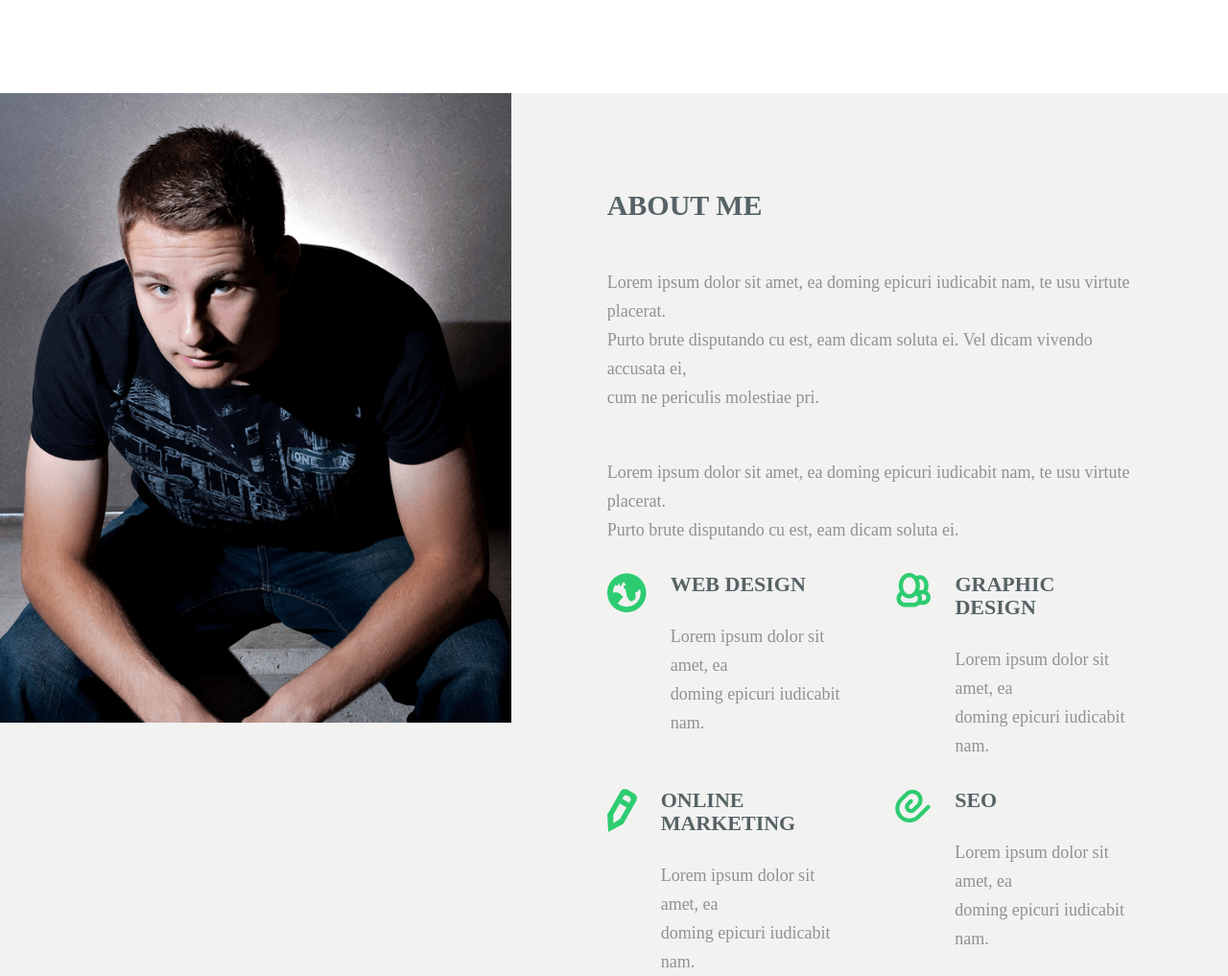
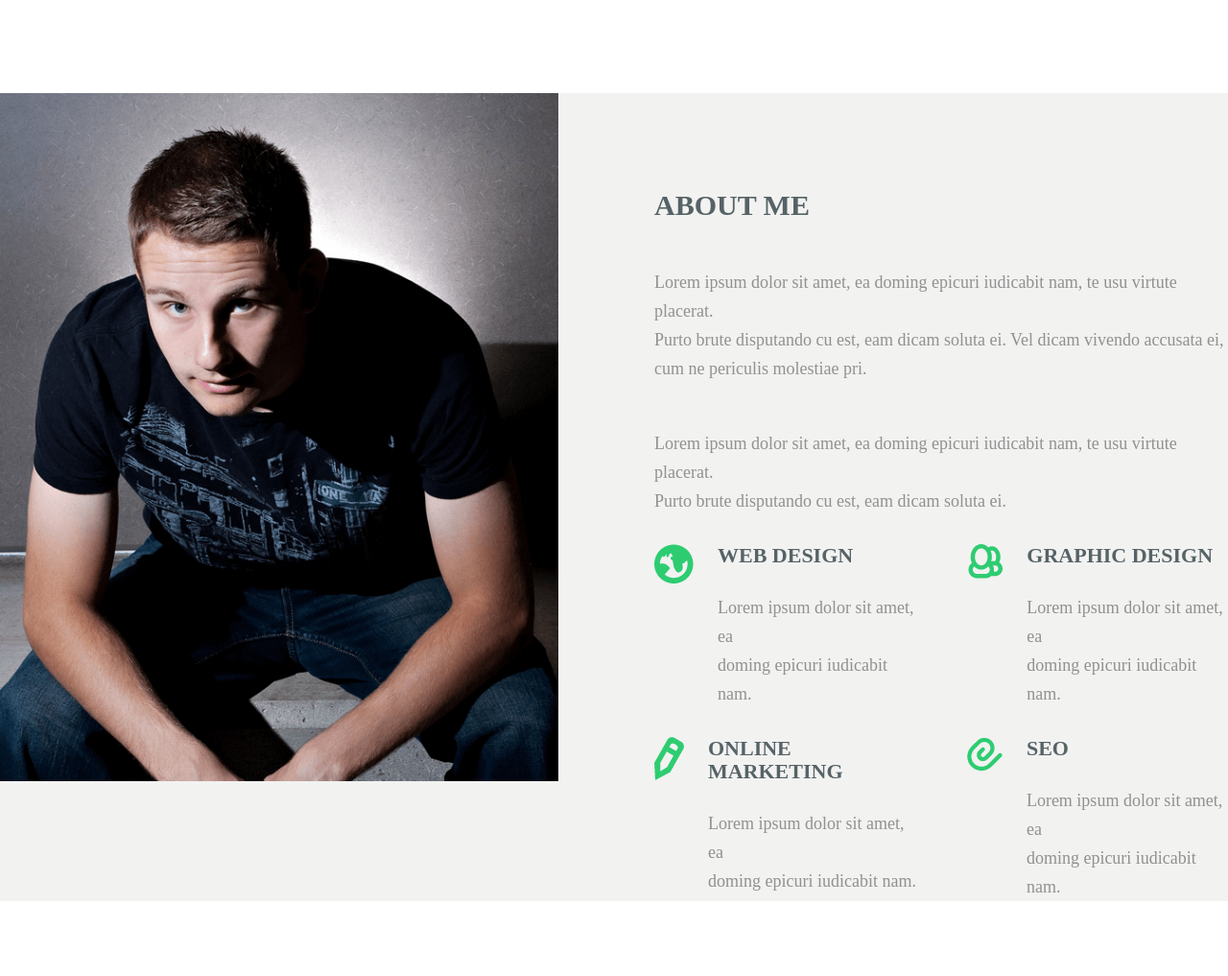
Before and after one commit to vladost99/vladost99.github.io, a plain HTML site: page Course2020/Homework/Finally/index.html in a window 1280 px wide. Shown: the part 1351-2368 px from the top of the page at 96% size. After the commit the page ends 2290 px from the top, so only its background shows below. Drawn offline with Linux system fonts and the light colour scheme.

Commit message:
fix padd

```diff
--- a/Course2020/Homework/Finally/css/style.css
+++ b/Course2020/Homework/Finally/css/style.css
@@ -158,7 +158,7 @@
     -webkit-flex-direction: column;
         -ms-flex-direction: column;
             flex-direction: column;
-    padding: 100px 100px 0px 100px; }
+    padding: 100px 0px 0px 100px; }
   .about__row {
     display: -webkit-box;
     display: -webkit-flex;
```
Also changed, not shown: Course2020/Homework/Finally/css/style.min.css (deleted).
